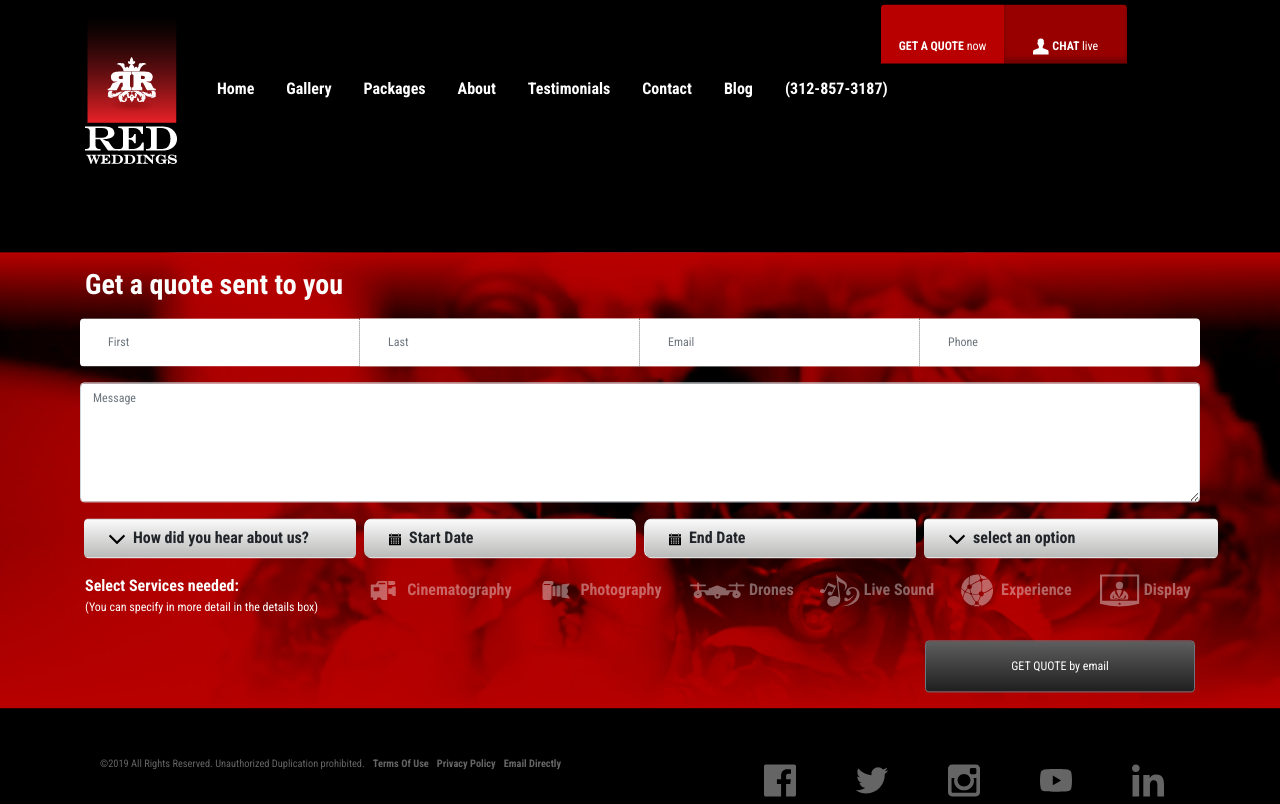
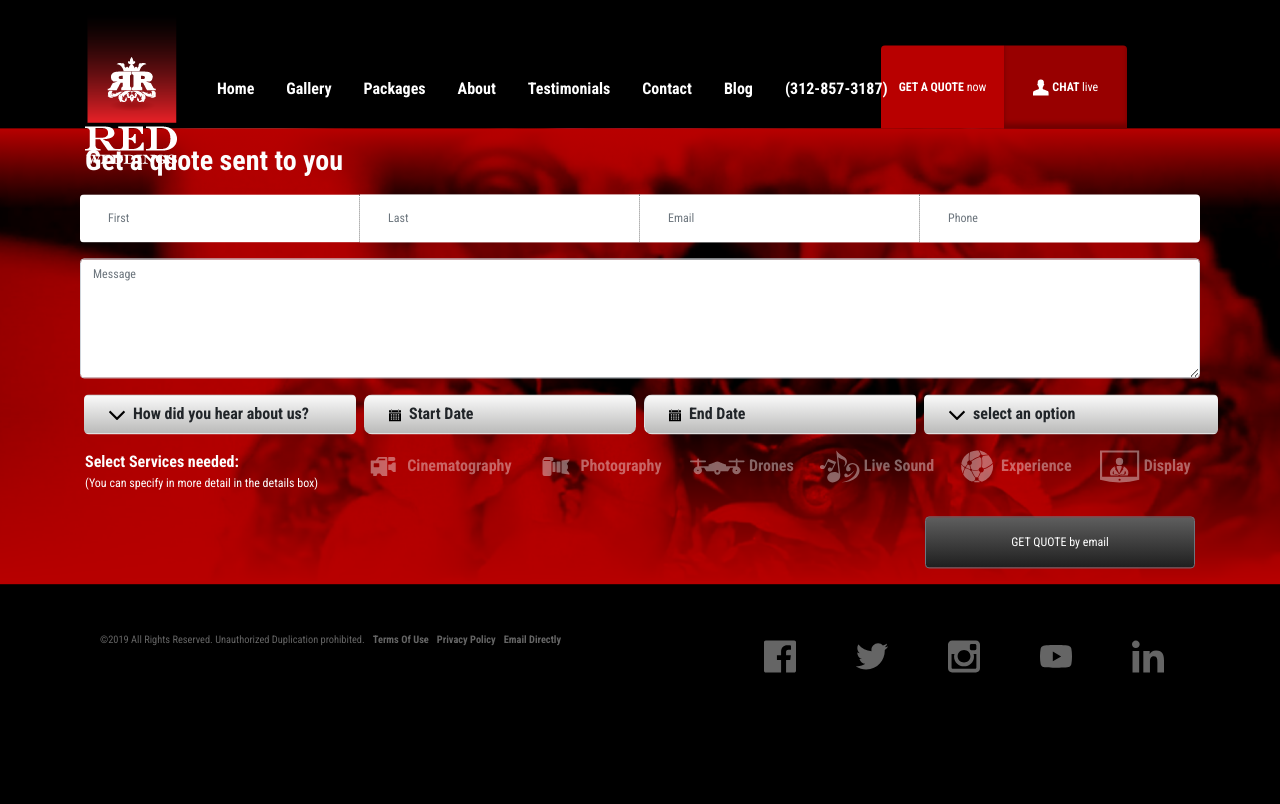
Before and after one commit to nasolo/theredwedding, a React (Create React App) app: page /contact in a window 1280 px wide. Built offline with nearby package versions, Linux system fonts and the light colour scheme.

Commit message:
contact page chat navigation

```diff
--- a/src/pages/contact/component/chatNavigation/index.js
+++ b/src/pages/contact/component/chatNavigation/index.js
@@ -11,9 +11,6 @@ const ChatNavigation = props => {
     <Container
         fluid
         position="relative"
-        className="h-100 d-flex"
-        justifyContent="flex-end"
-        flexDirection="row"
 
     >
         <LinkWrapper>
--- a/src/pages/contact/component/chatNavigation/style/navigationWrapper.js
+++ b/src/pages/contact/component/chatNavigation/style/navigationWrapper.js
@@ -21,11 +21,10 @@ const LinkWrapper = styled(Box).attrs(props =>({
 }))`
 
     position: absolute;
-    top:0px;
+    bottom:0;
     left: 27%;
     width:100%;
     max-width: 13.5rem;
-    margin: auto 0;
     z-index: 1;
     color: white;
     font-size: .75rem;
--- a/src/pages/contact/component/chatNavigation/style/textCol.js
+++ b/src/pages/contact/component/chatNavigation/style/textCol.js
@@ -10,8 +10,7 @@ const Column = styled(Col).attrs(props =>({
 
 
 
-    padding: 0;
-    padding-top: 10%;
+    padding: 10% 0;
     height: 100%;
     margin: auto;
 
--- a/src/pages/contact/index.js
+++ b/src/pages/contact/index.js
@@ -35,7 +35,7 @@ const Contact = props => {
 
             <ChatNavigation />
 
-            <ContentWrapper backgroundImage={`url(${background})`}>
+            <ContentWrapper ContentBackground={background}>
             <Container>
                 <Row>
                     <Col cols={12} pb="1rem" className="d-none d-lg-block">
--- a/src/pages/contact/style/contentWrapper.js
+++ b/src/pages/contact/style/contentWrapper.js
@@ -22,6 +22,7 @@ const ContentWrapper = styled(Box).attrs(props =>({
     background-position: center;
     background-repeat: no-repeat;
     box-shadow: inset 0px -150px 100px -12px rgba(0,0,0,1);
+    background-image: ${({ContentBackground}) => `url(${ContentBackground})`};
 
 
 
```
